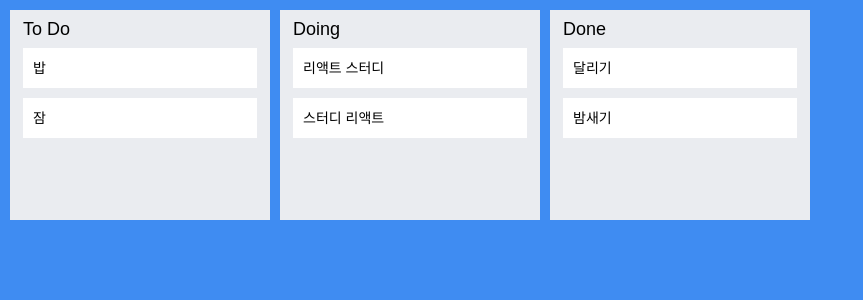
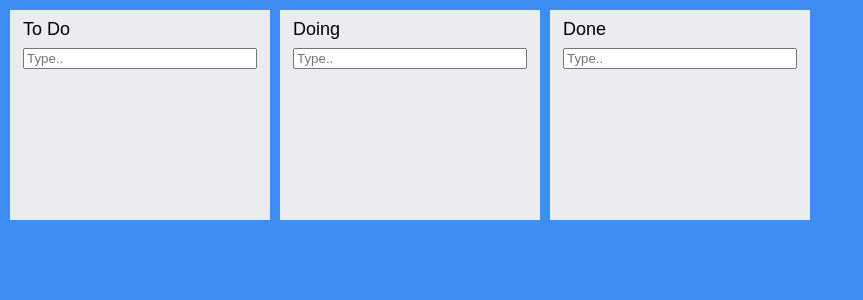
Before and after one commit to Parkjju/trello-clone, a React (Create React App) app in the folder frontend/: page / in a window 1280 px wide. Shown: the top 300 px of the page, without its empty margins (0-863 px from the left). Built offline with nearby package versions, Linux system fonts and the light colour scheme.

Commit message:
✨ feat: react-beautiful-dnd 최종 빌딩 / 심화 기능 추가 예정

```diff
--- a/frontend/src/App.tsx
+++ b/frontend/src/App.tsx
@@ -1,8 +1,8 @@
 import styled from 'styled-components';
-import { DragDropContext, Droppable, DropResult } from 'react-beautiful-dnd';
+import { DragDropContext, DropResult } from 'react-beautiful-dnd';
 import { useRecoilState } from 'recoil';
 import { todoState } from './atoms';
-import BoardCard from './components/BoardCard';
+import Board from './components/Board';
 
 const Wrapper = styled.div`
     height: 100vh;
@@ -15,27 +15,6 @@ const Boards = styled.div`
     display: inline-flex;
 `;
 
-const Board = styled.div`
-    padding-top: 10px;
-    display: flex;
-    flex-direction: column;
-    align-items: center;
-    background-color: ${(props) => props.theme.boardColor};
-    width: 260px;
-    margin-right: 10px;
-    margin-bottom: 10px;
-    padding-bottom: 10px;
-    min-height: 210px;
-`;
-
-const Title = styled.h1`
-    font-weight: 500;
-    font-size: 18px;
-    margin-bottom: 10px;
-    width: 90%;
-    text-align: left;
-`;
-
 function App() {
     const [todos, setTodos] = useRecoilState(todoState);
     const onDragEnd = ({ destination, source, draggableId }: DropResult) => {
@@ -43,8 +22,8 @@ function App() {
         if (destination?.droppableId === source.droppableId) {
             setTodos((allBoard) => {
                 const copyBoard = [...allBoard[source.droppableId]];
-                copyBoard.splice(source.index, 1);
-                copyBoard.splice(destination.index, 0, draggableId);
+                const deleteData = copyBoard.splice(source.index, 1);
+                copyBoard.splice(destination.index, 0, deleteData[0]);
                 return {
                     ...allBoard,
                     [source.droppableId]: copyBoard,
@@ -57,8 +36,12 @@ function App() {
                     ...allBoard[destination.droppableId],
                 ];
 
-                copySourceBoard.splice(source.index, 1);
-                copyDestinationBoard.splice(destination.index, 0, draggableId);
+                const deleteData = copySourceBoard.splice(source.index, 1);
+                copyDestinationBoard.splice(
+                    destination.index,
+                    0,
+                    deleteData[0]
+                );
 
                 return {
                     ...allBoard,
@@ -73,26 +56,7 @@ function App() {
             <Wrapper>
                 <Boards>
                     {Object.keys(todos).map((category, index) => {
-                        return (
-                            <Droppable key={category} droppableId={category}>
-                                {(magic) => (
-                                    <Board
-                                        ref={magic.innerRef}
-                                        {...magic.droppableProps}
-                                    >
-                                        <Title>{category}</Title>
-                                        {todos[category].map((todo, index) => (
-                                            <BoardCard
-                                                key={todo}
-                                                index={index}
-                                                draggableId={todo}
-                                            />
-                                        ))}
-                                        {magic.placeholder}
-                                    </Board>
-                                )}
-                            </Droppable>
-                        );
+                        return <Board key={index} category={category} />;
                     })}
                 </Boards>
             </Wrapper>
--- a/frontend/src/atoms.ts
+++ b/frontend/src/atoms.ts
@@ -6,15 +6,15 @@ interface ITodo {
 }
 
 interface ITodoState {
-    [key: string]: string[];
+    [key: string]: ITodo[];
 }
 
 export const todoState = atom<ITodoState>({
     key: 'todo',
     default: {
-        'To Do': ['밥', '잠'],
-        Doing: ['리액트 스터디', '스터디 리액트'],
-        Done: ['달리기', '밤새기'],
+        'To Do': [],
+        Doing: [],
+        Done: [],
     },
 });
 
--- /dev/null
+++ b/frontend/src/components/Board.tsx
@@ -0,0 +1,91 @@
+import { Droppable } from 'react-beautiful-dnd';
+import { useRecoilState } from 'recoil';
+import styled from 'styled-components';
+import { todoState } from '../atoms';
+import React from 'react';
+import BoardCard from './BoardCard';
+import { useForm } from 'react-hook-form';
+
+const Wrapper = styled.div`
+    padding-top: 10px;
+    display: flex;
+    flex-direction: column;
+    align-items: center;
+    background-color: ${(props) => props.theme.boardColor};
+    width: 260px;
+    margin-right: 10px;
+    margin-bottom: 10px;
+    padding-bottom: 10px;
+    min-height: 210px;
+`;
+
+const Title = styled.h1`
+    font-weight: 500;
+    font-size: 18px;
+    margin-bottom: 10px;
+    width: 90%;
+    text-align: left;
+`;
+const Input = styled.input`
+    display: block;
+    width: 100%;
+`;
+const Form = styled.form`
+    display: block;
+    width: 90%;
+    margin-bottom: 10px;
+`;
+
+interface IBoardProps {
+    category: string;
+}
+interface IForm {
+    todo: string;
+}
+
+function Board({ category }: IBoardProps) {
+    const [todos, setTodos] = useRecoilState(todoState);
+    const { register, handleSubmit, setValue } = useForm<IForm>();
+
+    const onValid = ({ todo }: IForm) => {
+        setTodos((allBoard) => {
+            const newTodo = {
+                id: Date.now(),
+                text: todo,
+            };
+            setValue('todo', '');
+            return {
+                ...allBoard,
+                [category]: [...allBoard[category], newTodo],
+            };
+        });
+    };
+    return (
+        <Droppable droppableId={category}>
+            {(magic) => (
+                <Wrapper ref={magic.innerRef} {...magic.droppableProps}>
+                    <Title>{category}</Title>
+                    <Form onSubmit={handleSubmit(onValid)}>
+                        <Input
+                            {...register('todo', { required: true })}
+                            type='text'
+                            placeholder='Type..'
+                        />
+                    </Form>
+
+                    {todos[category].map((todo, index) => (
+                        <BoardCard
+                            key={todo.id + ''}
+                            index={index}
+                            draggableId={todo.id + ''}
+                            text={todo.text}
+                        />
+                    ))}
+                    {magic.placeholder}
+                </Wrapper>
+            )}
+        </Droppable>
+    );
+}
+
+export default React.memo(Board);
--- a/frontend/src/components/BoardCard.tsx
+++ b/frontend/src/components/BoardCard.tsx
@@ -12,6 +12,7 @@ const Card = styled.div`
 interface ICardProps {
     index: number;
     draggableId: string;
+    text: string;
 }
 
 const Text = styled.p`
@@ -22,7 +23,7 @@ const Text = styled.p`
     font-size: 14px;
 `;
 
-function BoardCard({ index, draggableId }: ICardProps) {
+function BoardCard({ index, draggableId, text }: ICardProps) {
     return (
         <Draggable index={index} draggableId={draggableId}>
             {(magic) => (
@@ -31,7 +32,7 @@ function BoardCard({ index, draggableId }: ICardProps) {
                     {...magic.dragHandleProps}
                     {...magic.draggableProps}
                 >
-                    <Text>{draggableId}</Text>
+                    <Text>{text}</Text>
                 </Card>
             )}
         </Draggable>
```
